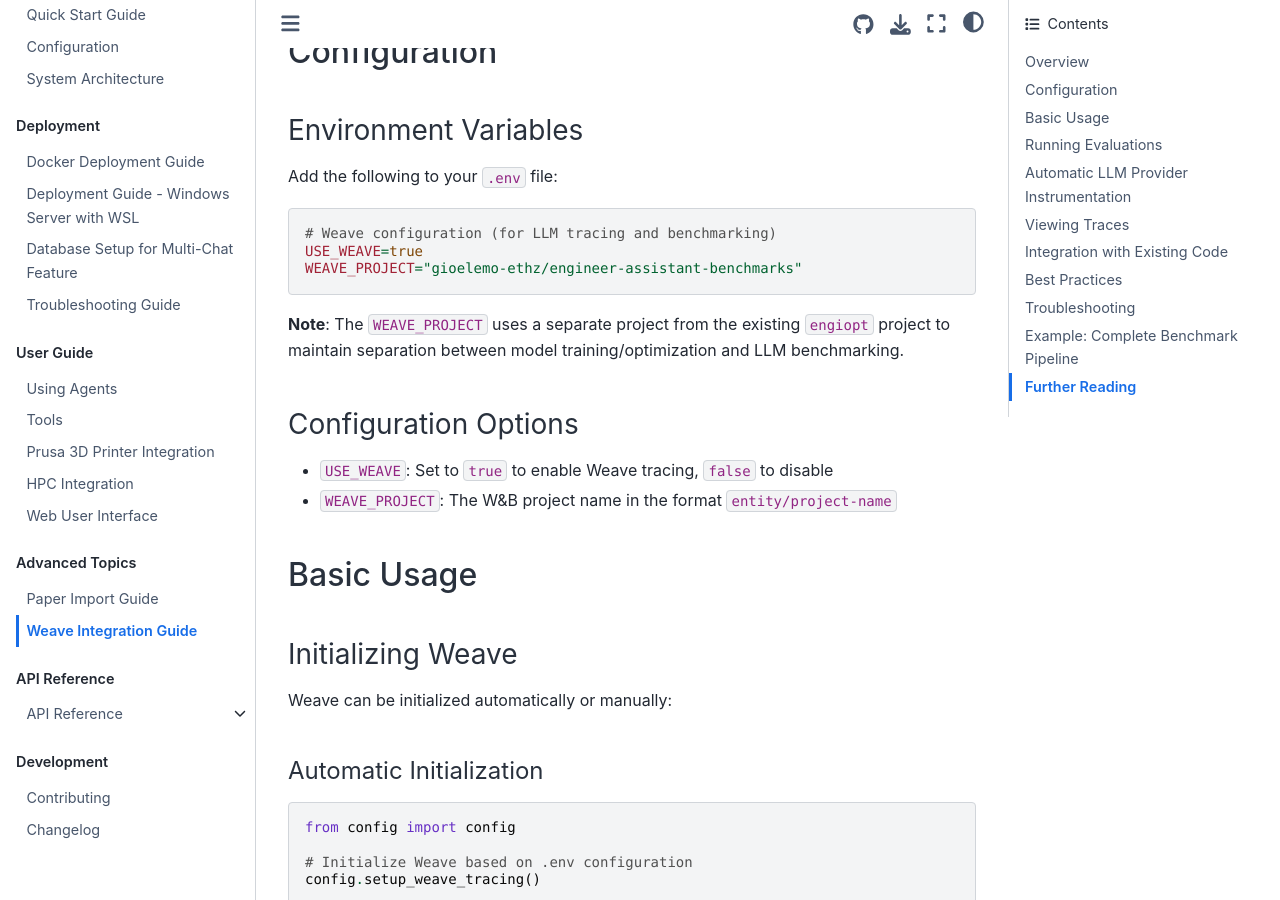
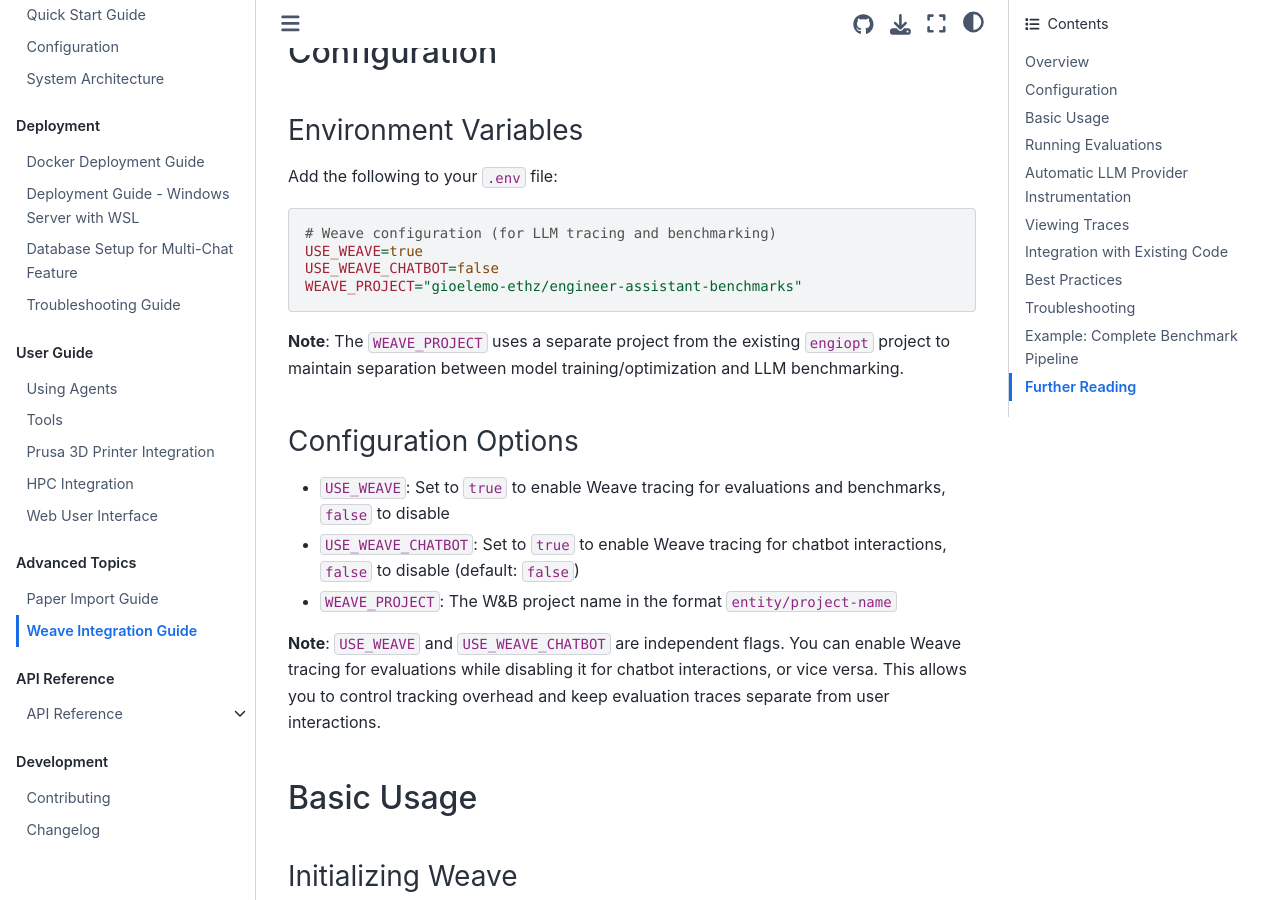
Before and after one commit to gioelemo/EngiAI-Public, a Sphinx documentation site: the page built from docs/source/weave_integration.md, in a window 1280 px wide and 900 px high, scrolled down 553 px. Built offline with Sphinx 7.4.7 and the Sphinx Book theme 1.1.4, drawn with Linux system fonts in a browser that asks for light colours.

Commit message:
enable/disable chatbot weave tracking

````diff
--- a/config.py
+++ b/config.py
@@ -97,6 +97,9 @@ class Config:
 
         # Weave configuration (for LLM tracing and benchmarking)
         self.use_weave: bool = os.getenv("USE_WEAVE", "false").lower() == "true"
+        self.use_weave_chatbot: bool = (
+            os.getenv("USE_WEAVE_CHATBOT", "false").lower() == "true"
+        )
         self.weave_project: str = os.getenv(
             "WEAVE_PROJECT", "gioelemo-ethz/engineer-assistant-benchmarks"
         )
--- a/docs/source/weave_integration.md
+++ b/docs/source/weave_integration.md
@@ -21,6 +21,7 @@ Add the following to your `.env` file:
 ```bash
 # Weave configuration (for LLM tracing and benchmarking)
 USE_WEAVE=true
+USE_WEAVE_CHATBOT=false
 WEAVE_PROJECT="gioelemo-ethz/engineer-assistant-benchmarks"
 ```
 
@@ -28,8 +29,11 @@ WEAVE_PROJECT="gioelemo-ethz/engineer-assistant-benchmarks"
 
 ### Configuration Options
 
-- `USE_WEAVE`: Set to `true` to enable Weave tracing, `false` to disable
+- `USE_WEAVE`: Set to `true` to enable Weave tracing for evaluations and benchmarks, `false` to disable
+- `USE_WEAVE_CHATBOT`: Set to `true` to enable Weave tracing for chatbot interactions, `false` to disable (default: `false`)
 - `WEAVE_PROJECT`: The W&B project name in the format `entity/project-name`
+
+**Note**: `USE_WEAVE` and `USE_WEAVE_CHATBOT` are independent flags. You can enable Weave tracing for evaluations while disabling it for chatbot interactions, or vice versa. This allows you to control tracking overhead and keep evaluation traces separate from user interactions.
 
 ## Basic Usage
 
````
Also changed, not shown: README.md (+2 -1 lines), 3 other files.
